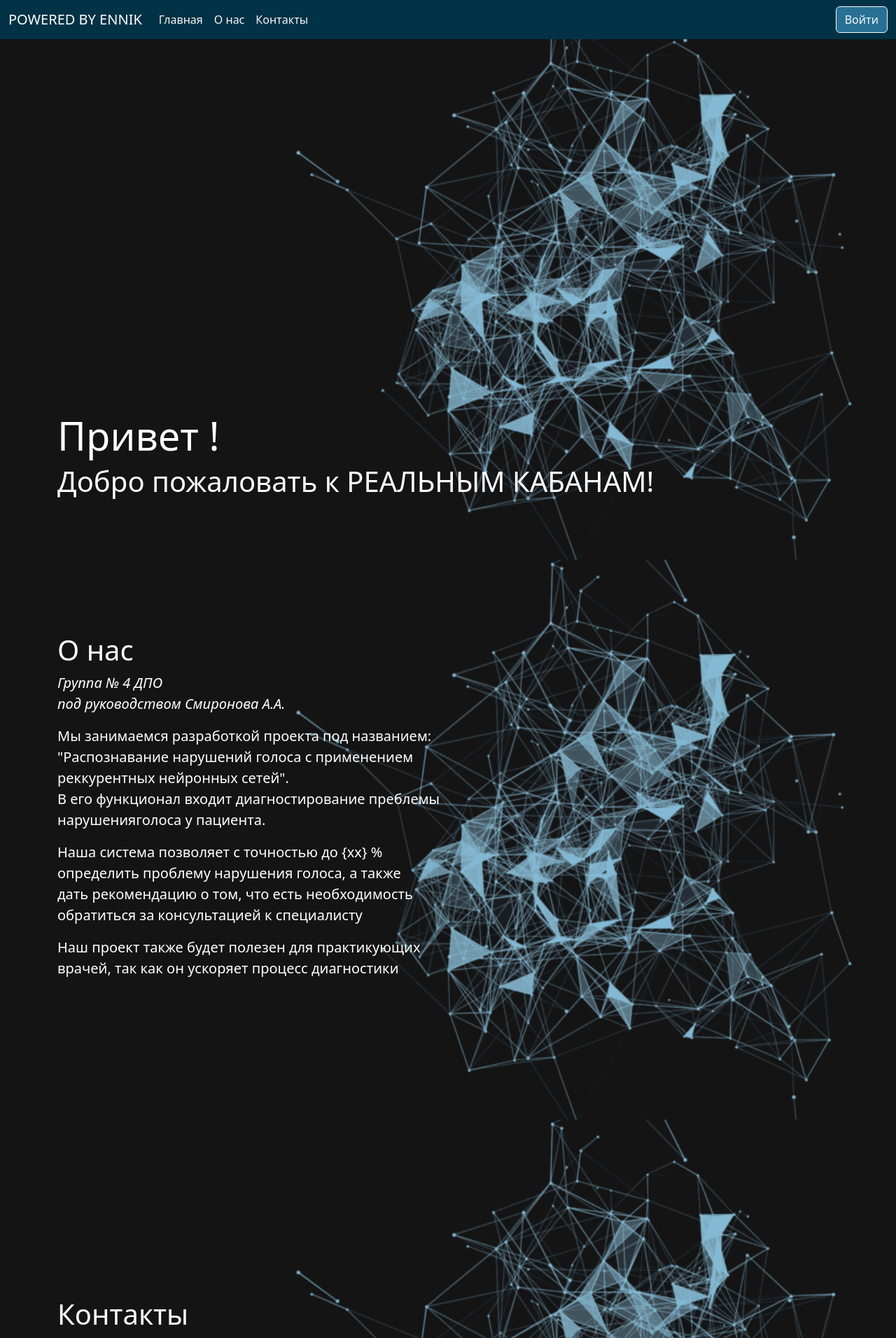
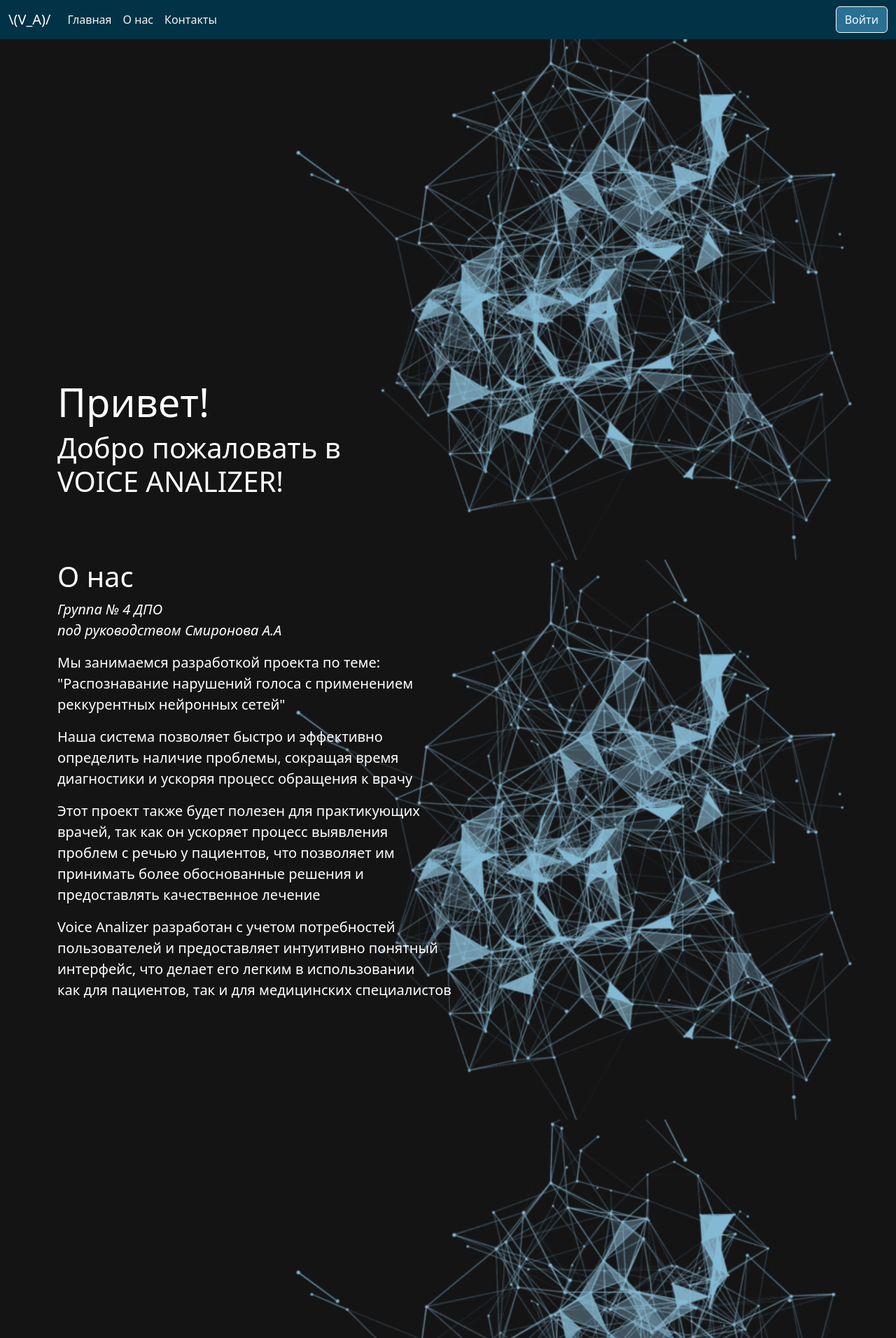
Before and after one commit to Ennik548/Voice_Disorders_NNs, a Django app: page / in a window 1280 px wide. Shown: the top 1912 px of the page at 70% size. Run offline with Django 4.2, Linux system fonts and the light colour scheme; some libraries are stand-ins or nearby versions.

Commit message:
Fix text main page

```diff
--- a/VoiceDisorders_App/templates/main_page/index.html
+++ b/VoiceDisorders_App/templates/main_page/index.html
@@ -8,21 +8,22 @@
     <div class="container">
         <div class="row align-items-end" style="height: 90vh;">
             <div class="col-12 d-flex flex-column justify-content-start">
-                <h1 class="text-start text-white display-4">Привет !</h1>
-                <h3 class="text-start text-white display-6">Добро пожаловать к РЕАЛЬНЫМ КАБАНАМ!</h3>
+                <h1 class="text-start text-white display-4">Привет!</h1>
+                <h3 class="text-start text-white display-6">Добро пожаловать в<br>VOICE ANALIZER!</h3>
             </div>
         </div>
         <div id="abouttext" class="row align-items-end" style="height: 10vh;">
             <div class="col-12 d-flex flex-column justify-content-start">
             </div>
         </div>
-        <div class="row" style="height: 90vh;">
+        <div id="abouttext" class="row align-items-start" style="height: 180vh;">
             <div class="col-12">
                 <h2 class="text-start text-white display-6">О нас</h2>
-                <p class="text-start text-white lead"><em>Группа № 4 ДПО</em><br><em>под руководством Смиронова А.А.</em></p>
-                <p class="text-start text-white lead">Мы занимаемся разработкой проекта под названием:<br>"Распознавание нарушений голоса с применением<br>реккурентных нейронных сетей".<br> В его функционал входит диагностирование преблемы<br>нарушенияголоса у пациента.</p>
-                <p class="text-start text-white lead">Наша система позволяет c точностью до {xx} %<br> определить проблему нарушения голоса, а также<br>дать рекомендацию о том, что есть необходимость<br>обратиться за консультацией к специалисту</p>
-                <p class="text-start text-white lead">Наш проект также будет полезен для практикующих<br>врачей, так как он ускоряет процесс диагностики</p>
+                <p class="text-start text-white lead"><em>Группа № 4 ДПО</em><br><em>под руководством Смиронова А.А</em></p>
+                <p class="text-start text-white lead">Мы занимаемся разработкой проекта по теме:<br>"Распознавание нарушений голоса с применением<br>реккурентных нейронных сетей"</p>
+                <p class="text-start text-white lead">Наша система позволяет быстро и эффективно<br>определить наличие проблемы, сокращая время<br>диагностики и ускоряя процесс обращения к врачу</p>
+                <p class="text-start text-white lead">Этот проект также будет полезен для практикующих<br>врачей, так как он ускоряет процесс выявления<br>проблем с речью у пациентов, что позволяет им<br>принимать более обоснованные решения и<br>предоставлять качественное лечение</p>
+                <p class="text-start text-white lead">Voice Analizer разработан с учетом потребностей<br>пользователей и предоставляет интуитивно понятный<br>интерфейс, что делает его легким в использовании<br>как для пациентов, так и для медицинских специалистов</p>
             </div>
         </div>
         <div id="abouttext" class="row align-items-end" style="height: 10vh;">
--- a/VoiceDisorders_App/templates/main_page/layout.html
+++ b/VoiceDisorders_App/templates/main_page/layout.html
@@ -14,7 +14,7 @@
   <nav class="navbar navbar-expand-lg navbar-dark navbar-custom fixed-top">
     <div class="container-fluid">
         <div>
-          <a class="navbar-brand text-uppercase" href="#maintext">Powered By Ennik</a>
+          <a class="navbar-brand text-uppercase display-4" href="#maintext">\(V_A)/</a>
           <button class="navbar-toggler" type="button" data-bs-toggle="collapse" data-bs-target="#navbarNav" aria-controls="navbarNav" aria-expanded="false" aria-label="Toggle navigation">
             <span class="navbar-toggler-icon"></span>
           </button>
```
Also changed, not shown: VoiceDisorders/settings.py (+5 -5 lines).
